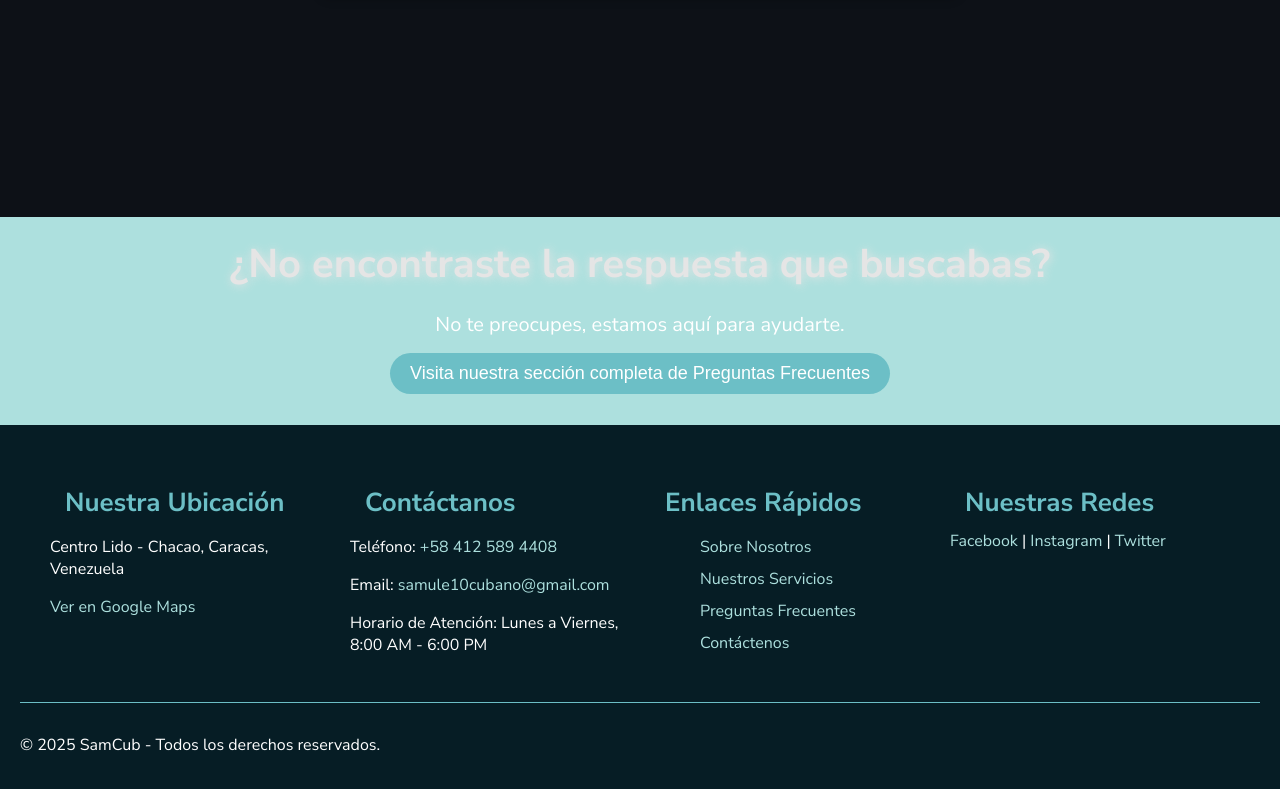
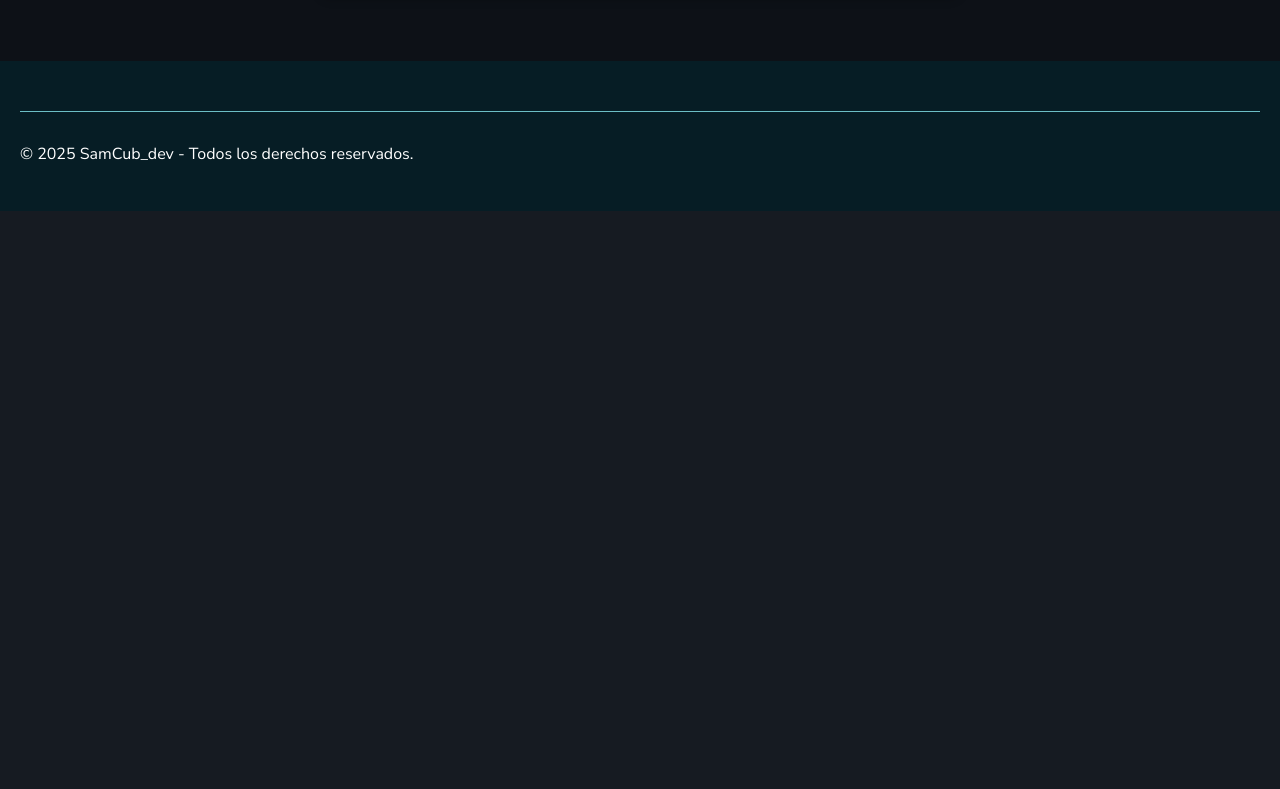
Before and after one commit to SamuelCubano/University-Bubble-Sort-Project, an Astro site: page / in a window 1280 px wide. Shown: the part 7600-8389 px from the top of the page. After the commit the page ends 7811 px from the top, so only its background shows below. Built offline with nearby package versions, Linux system fonts and the light colour scheme; Astro itself is replaced by a stand-in of ours; a web font is replaced by a local one.

Commit message:
finalizado

```diff
--- a/src/pages/index.astro
+++ b/src/pages/index.astro
@@ -119,50 +119,12 @@ Este proceso se repite hasta que ya no se necesita hacer más intercambios, lo q
         <Juego/>
       </div>
 
-      <!-- Sección de Información de la Compañía -->
-      <div class="nineteen">
-        <h2 class="subtitle">¿No encontraste la respuesta que buscabas?</h2>
-        <p class="info">No te preocupes, estamos aquí para ayudarte.</p>
-        <button class="general-boton">Visita nuestra sección completa de Preguntas Frecuentes</button>
-      </div>
-
       <!-- Sección de Footer, Contacto y Enlaces rapidos -->
       <div class="thirty">
         <footer class="footer">
-          <div class="footer-container">
-              <div class="footer-section">
-                  <h3>Nuestra Ubicación</h3>
-                  <p>Centro Lido - Chacao, Caracas, Venezuela</p>
-                  <p><a href="https://maps.app.goo.gl/pqkXp7wM5cKvHhk57" target="_blank">Ver en Google Maps</a></p>
-              </div>
-
-              <div class="footer-section">
-                  <h3>Contáctanos</h3>
-                  <p>Teléfono: <a href="tel:+582123456789">+58 412 589 4408</a></p>
-                  <p>Email: <a href="mailto:samule10cubano@gmail.com">samule10cubano@gmail.com</a></p>
-                  <p>Horario de Atención: Lunes a Viernes, 8:00 AM - 6:00 PM</p>
-              </div>
-
-              <div class="footer-section">
-                  <h3>Enlaces Rápidos</h3>
-                  <ul>
-                    <li><a href="/nosotros">Sobre Nosotros</a></li>
-                    <li><a href="/servicios">Nuestros Servicios</a></li>
-                    <li><a href="/faq">Preguntas Frecuentes</a></li>
-                    <li><a href="/contacto">Contáctenos</a></li>
-                </ul>
-              </div>
-
-              <div class="footer-section">
-                  <h3>Nuestras Redes</h3>
-                  <a href="#" target="_blank">Facebook</a> |
-                  <a href="#" target="_blank">Instagram</a> |
-                  <a href="#" target="_blank">Twitter</a>
-              </div>
-          </div>
 
           <div class="footer-bottom">
-              <p>© 2025 SamCub - Todos los derechos reservados.</p>
+              <p>© 2025 SamCub_dev - Todos los derechos reservados.</p>
           </div>
       </footer>
       </div>
@@ -538,14 +500,14 @@ Este proceso se repite hasta que ya no se necesita hacer más intercambios, lo q
 
       .twenty {
         grid-column: 1 / 22;
-        grid-row: 80 / 85;
+        grid-row: 80 / 84;
         background-size: cover;
       }
 
 
       .twenty-five {
         grid-column: 1 / 23;
-        grid-row: 55 / 87 ;
+        grid-row: 55 / 82 ;
         background-color: #0d1117;
         text-align: center;
       }
@@ -586,7 +548,7 @@ Este proceso se repite hasta que ya no se necesita hacer más intercambios, lo q
 
       .thirty {
         grid-column: 1 / 22;
-        grid-row: 89 / 95;
+        grid-row: 82 / 84;
         background-color: #6cbfc6;
         text-align: center;
       }
```
